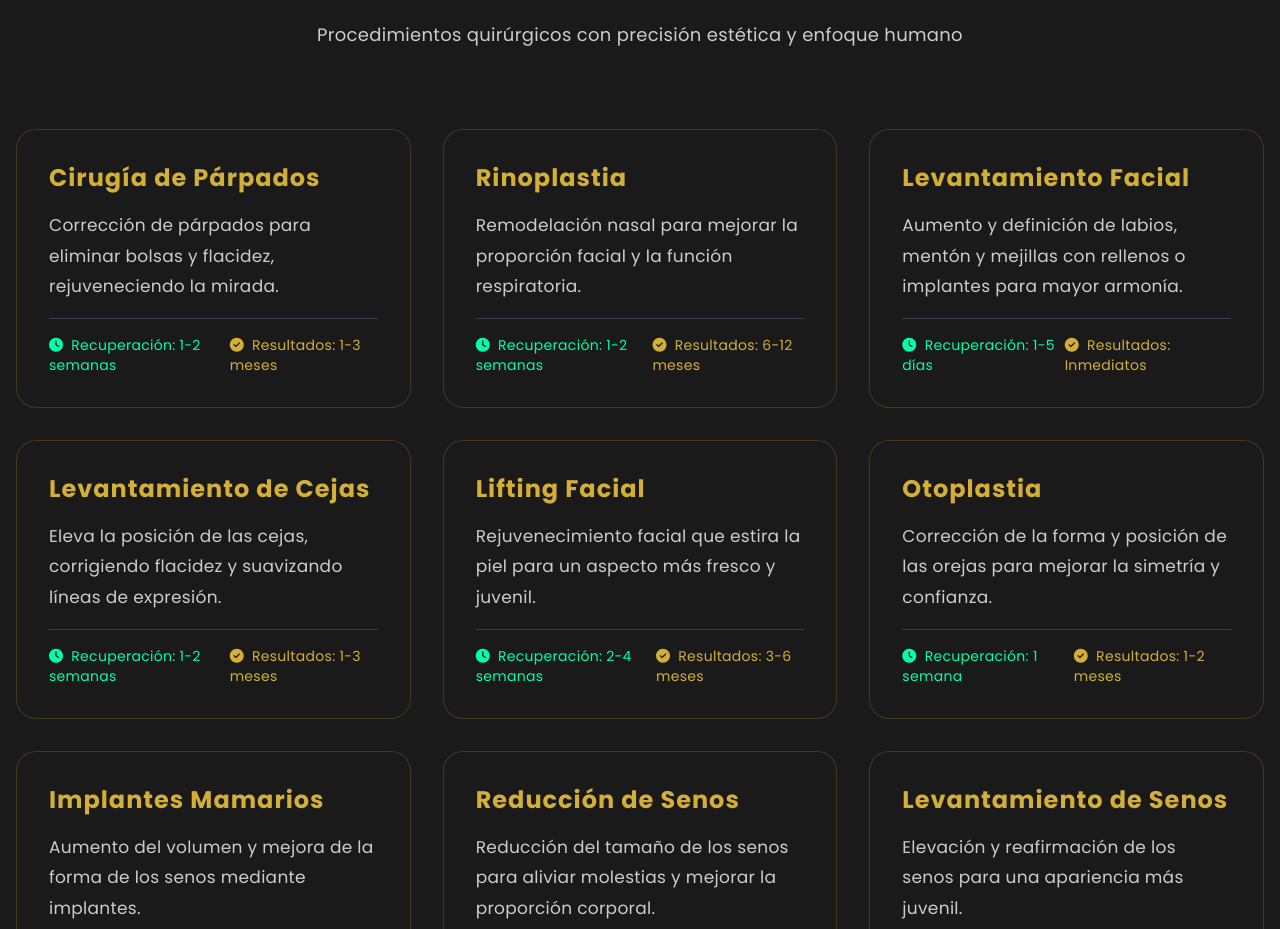
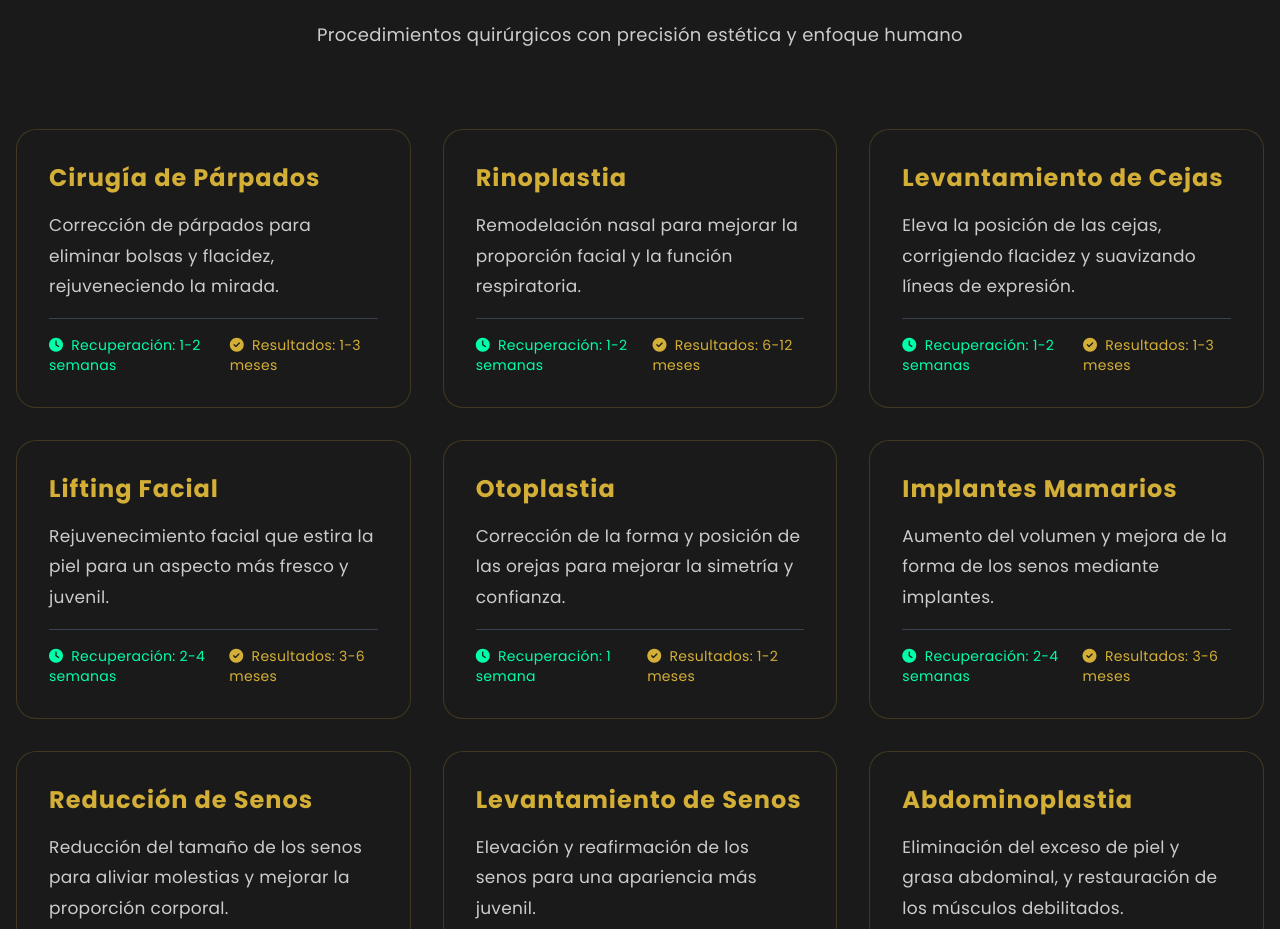
Before and after one commit to jonathanquehay/dr-taleno, a plain HTML site: page index.html in a window 1280 px wide. Shown: the part 1765-2694 px from the top of the page. Drawn offline with nearby package versions, Linux system fonts and the light colour scheme.

Commit message:
Remove facial lifting details from index.html
Removed section on facial lifting and related options.

```diff
--- a/index.html
+++ b/index.html
@@ -512,17 +512,6 @@
                         </div>
                     </div>
                 </div>
-                <!-- Aumento de Labios, Mentón y Mejillas -->
-                <div class="card p-8 flex flex-col">
-                    <h3 class="text-2xl font-bold mb-4" style="color: var(--primary);">Levantamiento Facial</h3>
-                    <p class="mb-4 flex-grow">Aumento y definición de labios, mentón y mejillas con rellenos o implantes para mayor armonía.</p>
-                    <div class="mt-auto pt-4 border-t border-gray-700">
-                        <div class="flex justify-between text-sm">
-                            <span style="color: var(--secondary);"><i class="fas fa-clock mr-2"></i>Recuperación: 1-5 días</span>
-                            <span style="color: var(--primary);"><i class="fas fa-check-circle mr-2"></i>Resultados: Inmediatos</span>
-                        </div>
-                    </div>
-                </div>
                 <!-- Levantamiento de Cejas -->
                 <div class="card p-8 flex flex-col">
                     <h3 class="text-2xl font-bold mb-4" style="color: var(--primary);">Levantamiento de Cejas</h3>
@@ -884,7 +873,6 @@
                             <option value="Lipoescultura, Transferencia Grasa a Glúteos">Lipoescultura, Transferencia Grasa a Glúteos</option>
                             <option value="Lipoabdominoplastia">Lipoabdominoplastia</option>
                             <option value="Implante de Glúteos">Implante de Glúteos</option>
-                            <option value="Levantamiento Facial">Levantamiento Facial</option>
                             <option value="Braquioplastia">Braquioplastia</option>
                             <option value="Otoplastia">Otoplastia</option>
                             <option value="Reducción de Labios">Reducción de Labios</option>
```
